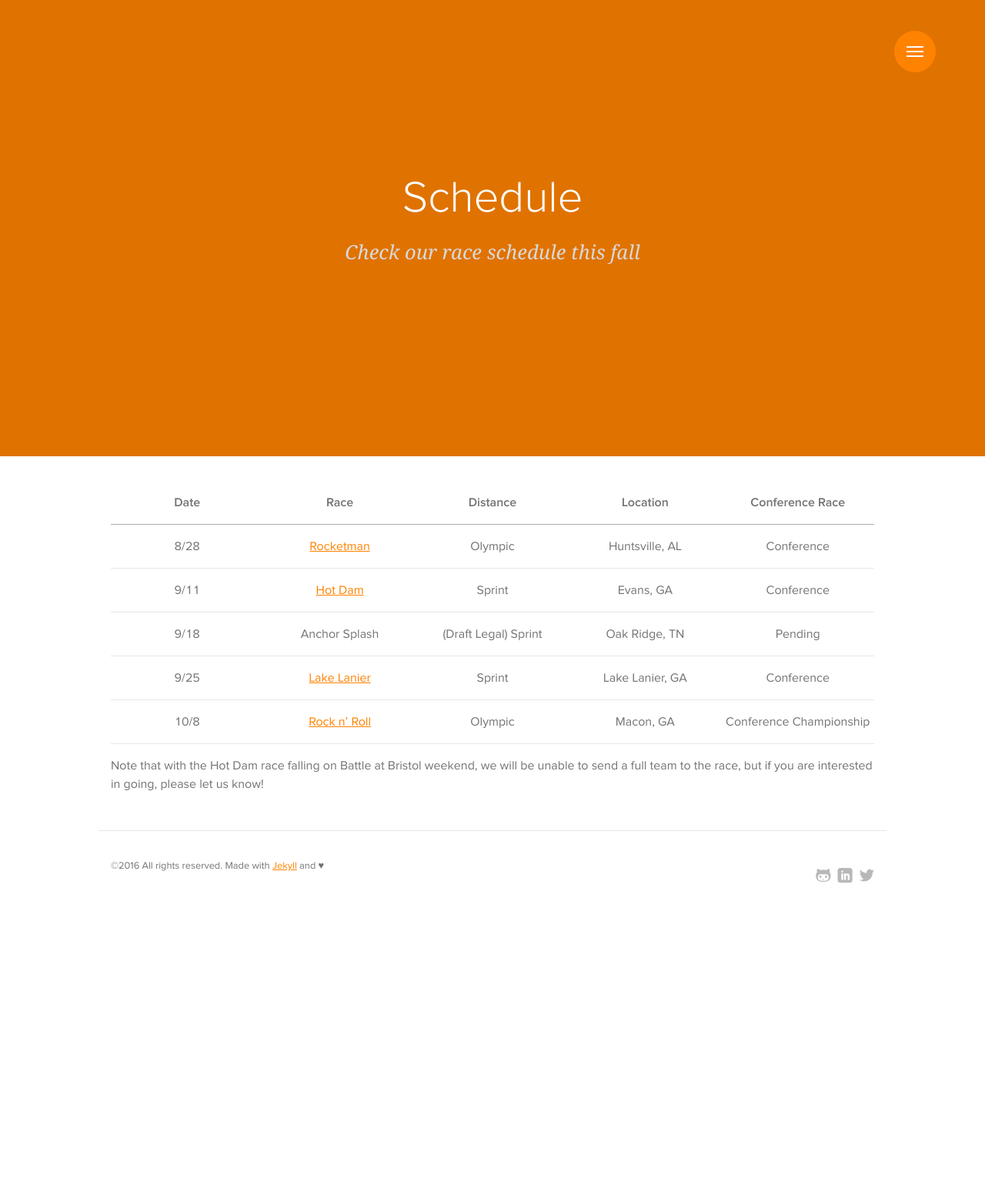
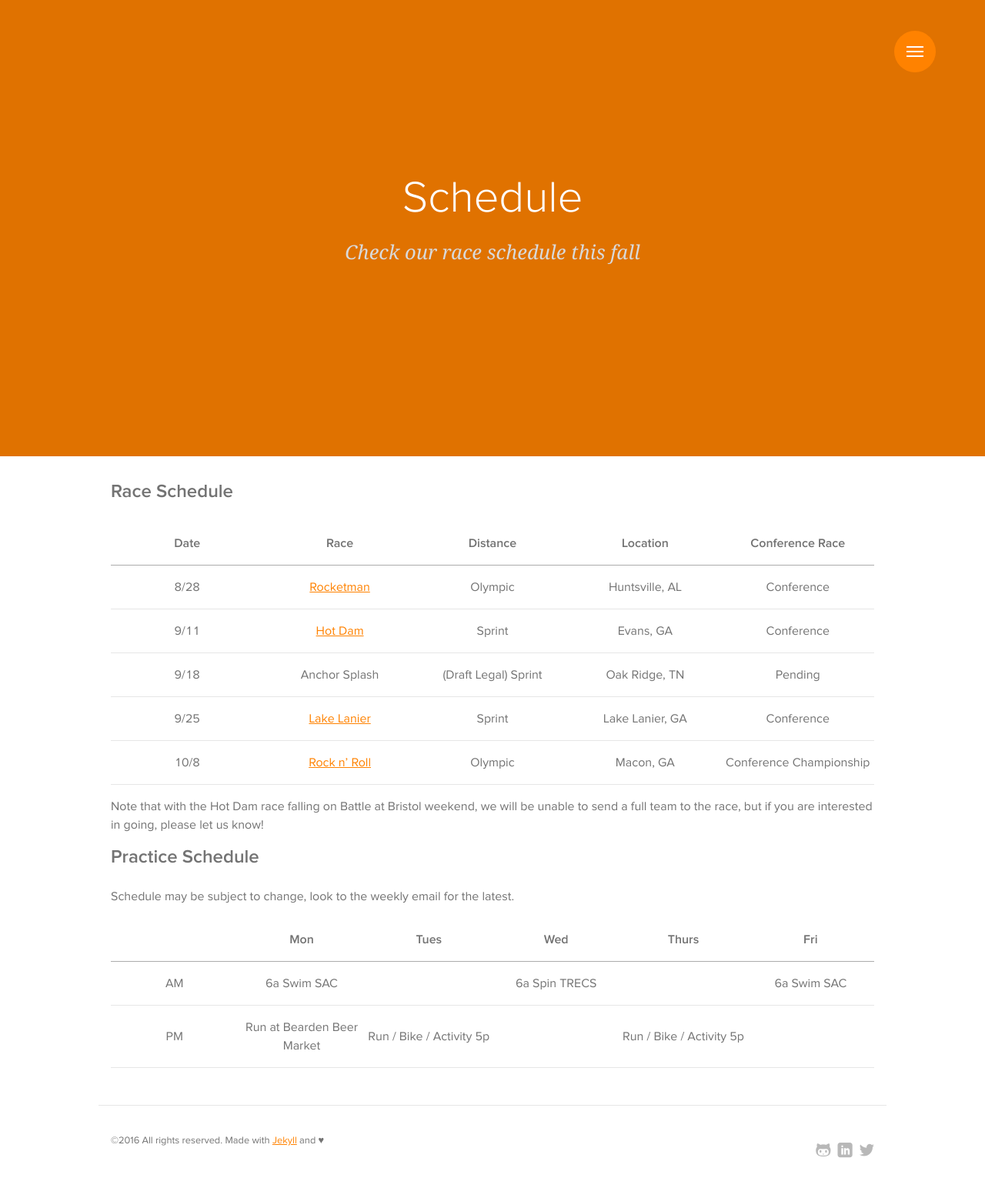
Before and after one commit to trivols/trivols.github.io, a Jekyll site: the page built from schedule.md, in a window 1280 px wide. Shown: the top 1544 px of the page at 77% size. Built offline with Jekyll 4.4.1, drawn with Linux system fonts in a browser that asks for light colours; some web fonts are replaced.

Commit message:
Adding schedule improvement

```diff
--- a/schedule.md
+++ b/schedule.md
@@ -7,6 +7,7 @@ custom_js:
  - format-google-calendar.min
  - jquery-2.1.1
 ---
+## Race Schedule
 
 | Date |      Race     |        Distance       |     Location    |     Conference Race     |
 |:----:|:-------------:|:---------------------:|:---------------:|:-----------------------:|
@@ -17,6 +18,14 @@ custom_js:
 | 10/8 |  [Rock n' Roll](http://gamultisports.com/rocknrollmanraceseries/olympic/) |        Olympic        |    Macon, GA    | Conference Championship |
 
 Note that with the Hot Dam race falling on Battle at Bristol weekend, we will be unable to send a full team to the race, but if you are interested in going, please let us know!
+
+## Practice Schedule
+Schedule may be subject to change, look to the weekly email for the latest.
+
+|    |             Mon            |           Tues           |      Wed      |           Thurs          |     Fri     |
+|:--:|:--------------------------:|:------------------------:|:-------------:|:------------------------:|:-----------:|
+| AM |         6a Swim SAC        |                          | 6a Spin TRECS |                          | 6a Swim SAC |
+| PM | Run at Bearden Beer Market | Run / Bike / Activity 5p |               | Run / Bike / Activity 5p |             |
 
 <ul id="events-upcoming">
 </ul>
```
